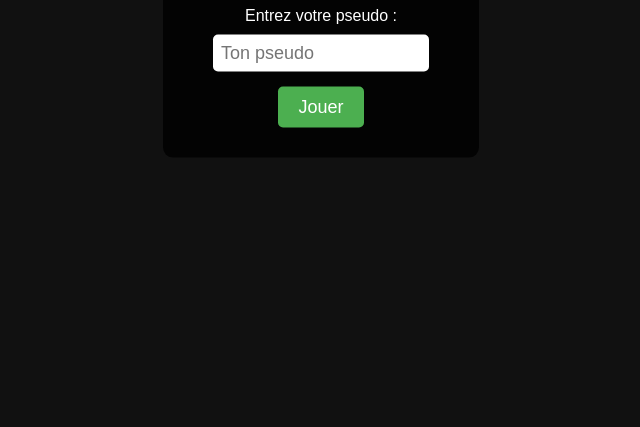
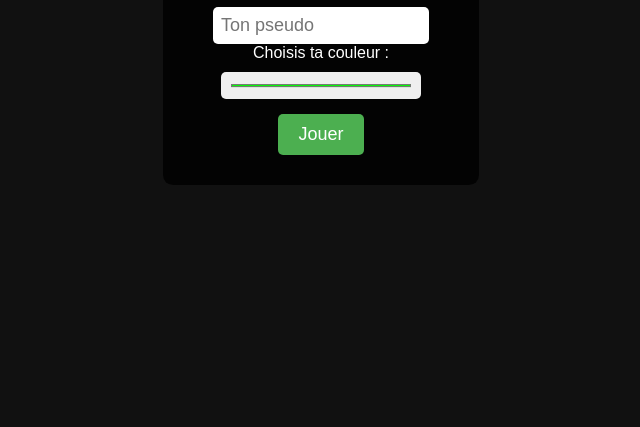
Before and after one commit to cedmystyx/agar.io, a plain HTML site: page index.html in a window 1280 px wide. Shown: the part 373-800 px from the top of the page, without its empty margins (319-959 px from the left). Drawn offline with Linux system fonts and the light colour scheme.

Commit message:
Update index.html

```diff
--- a/index.html
+++ b/index.html
@@ -1,16 +1,18 @@
 <!DOCTYPE html>
-<html lang="fr">
+<html lang="fr" >
 <head>
   <meta charset="UTF-8" />
-  <title>Mini Agar.io avec bots multiples</title>
+  <title>Mini Agar.io amélioré</title>
   <link rel="stylesheet" href="style.css" />
 </head>
 <body>
   <!-- Menu -->
   <div id="menu">
     <h1>Mini Agar.io</h1>
-    <label for="pseudo">Entrez votre pseudo :</label><br />
+    <label for="pseudo">Pseudo :</label><br />
     <input type="text" id="pseudo" placeholder="Ton pseudo" maxlength="15" /><br />
+    <label for="colorPicker">Choisis ta couleur :</label><br />
+    <input type="color" id="colorPicker" value="#00ff00" /><br />
     <button id="startBtn">Jouer</button>
   </div>
 
```
